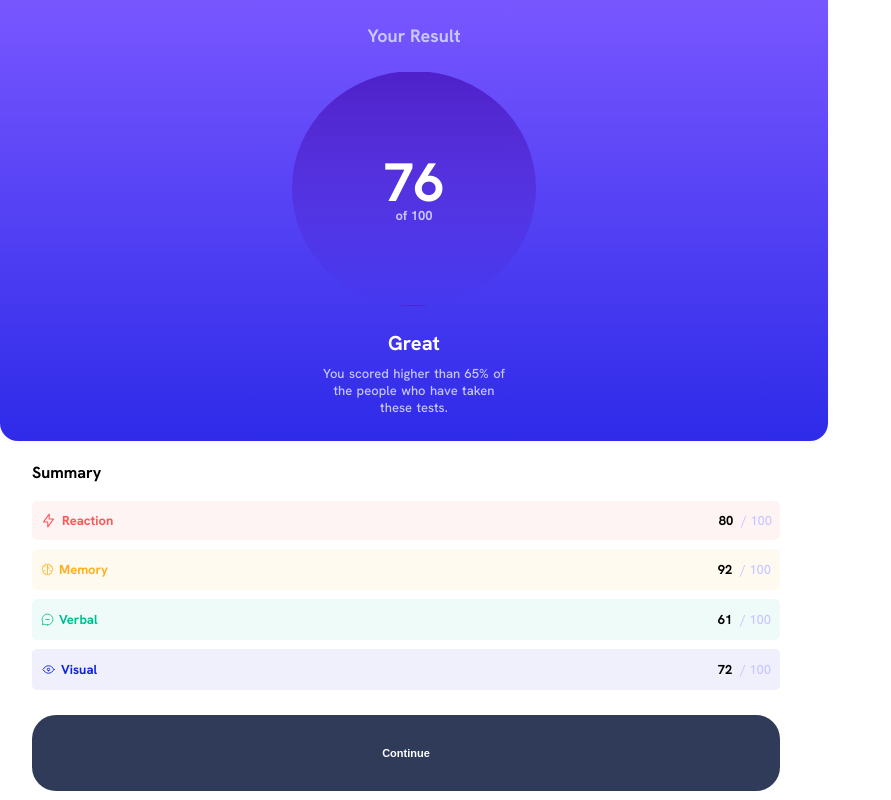
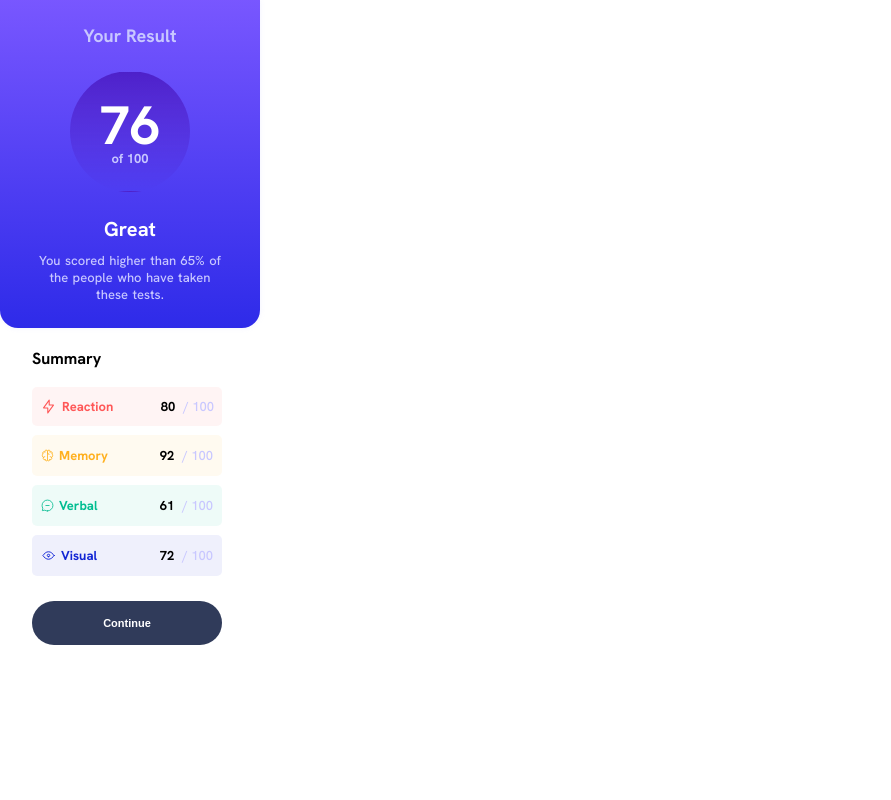
Before and after one commit to unusualmide/results-summary-component, a plain HTML site: page index.html in a window 1280 px wide. Shown: the whole page, without its empty margins (0-891 px from the left). Drawn offline with Linux system fonts and the light colour scheme.

Commit message:
Update style.css

```diff
--- a/style.css
+++ b/style.css
@@ -235,14 +235,14 @@ strong {
   }
 
   .box {
-    width: 46em;
+    max-width: 630px;
     height: auto;
     border-top-right-radius: 0;
     border-top-left-radius: 0;
   }
 
   .box-rectangle {
-    width: 46em;
+    max-width: 630px;
     box-shadow: none;
   }
 
@@ -250,6 +250,6 @@ strong {
     border-color: hsl(252, 100%, 67%);
     background-color: hsl(224, 30%, 27%);
     color: white;
-    padding: 2rem;
+    padding: 1rem;
   }
 }
```
